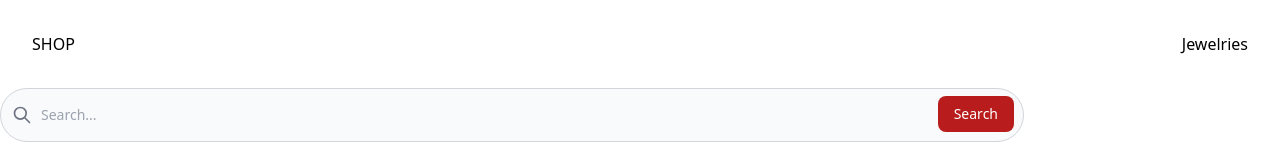
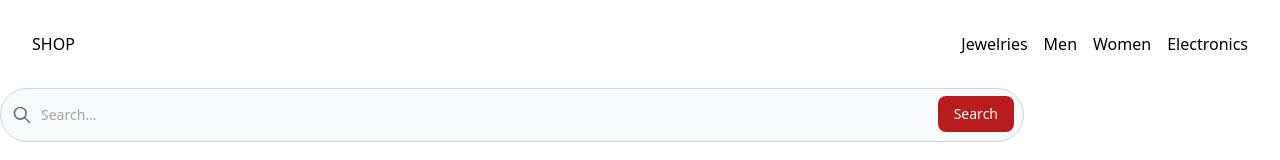
Before and after one commit to SekoViper/ecommerce, a React (Vite) app: page / in a window 1280 px wide. Shown: the top 160 px of the page. Built offline with nearby package versions, Linux system fonts and the light colour scheme; no server answers.

Commit message:
Add routing for the product categories

```diff
--- a/src/Components/Header.jsx
+++ b/src/Components/Header.jsx
@@ -7,7 +7,12 @@ const Header = () => {
     <div className="m-8">
       <nav className="flex justify-between items-center">
         <NavLink to="/">SHOP</NavLink>
-        <NavLink to="/Jewelery">Jewelries</NavLink>
+        <div className="flex gap-4">
+          <NavLink to="/Jewelery">Jewelries</NavLink>
+          <NavLink to="/men">Men</NavLink>
+          <NavLink to="/Women">Women</NavLink>
+          <NavLink to="/Electronics">Electronics</NavLink>
+        </div>
       </nav>
     </div>
   );
```
